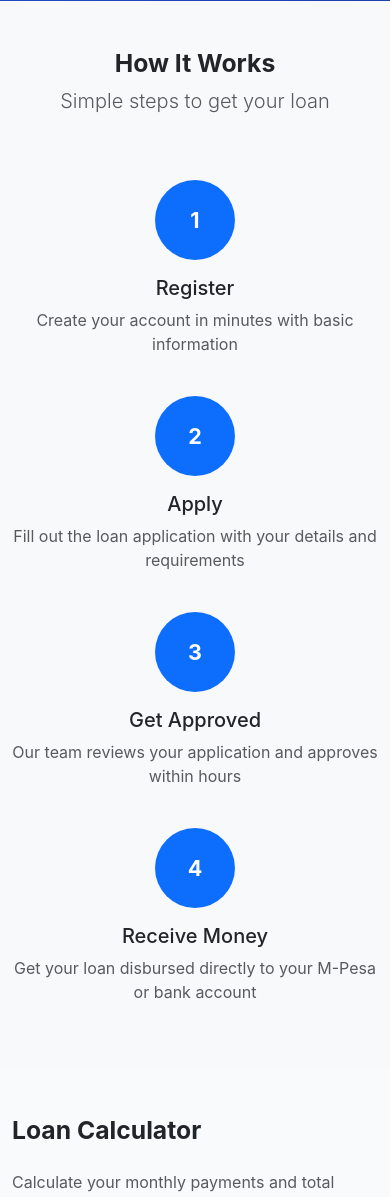
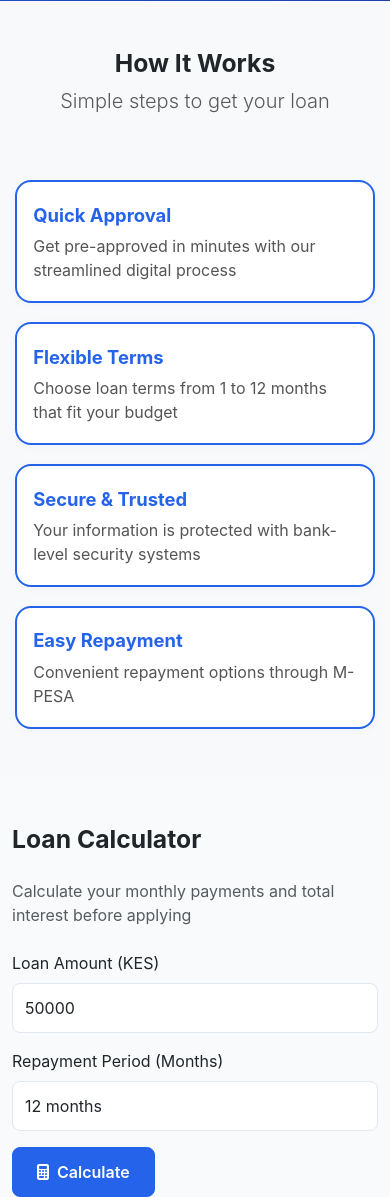
Before and after one commit to kibetlelgo/Hela-Credit, a Django app: page / in a window 390 px wide. Shown: the part 994-2191 px from the top of the page. Run offline with Django 4.2, Linux system fonts and the light colour scheme.

```diff
--- a/templates/loans/index.html
+++ b/templates/loans/index.html
@@ -81,8 +81,27 @@
         <p class="lead text-muted">Simple steps to get your loan</p>
       </div>
     </div>
-
-        <div class="row g-4">
+    <!-- Mobile Card Style -->
+    <div class="how-it-works-cards">
+      <div class="how-card">
+        <div class="how-card-title">Quick Approval</div>
+        <div class="how-card-desc">Get pre-approved in minutes with our streamlined digital process</div>
+      </div>
+      <div class="how-card">
+        <div class="how-card-title">Flexible Terms</div>
+        <div class="how-card-desc">Choose loan terms from 1 to 12 months that fit your budget</div>
+      </div>
+      <div class="how-card">
+        <div class="how-card-title">Secure & Trusted</div>
+        <div class="how-card-desc">Your information is protected with bank-level security systems</div>
+      </div>
+      <div class="how-card">
+        <div class="how-card-title">Easy Repayment</div>
+        <div class="how-card-desc">Convenient repayment options through M-PESA</div>
+      </div>
+    </div>
+    <!-- Desktop Grid Style (unchanged) -->
+    <div class="row g-4 how-it-works-grid">
       <div class="col-md-3">
         <div class="text-center">
           <div class="bg-primary text-white rounded-circle d-inline-flex align-items-center justify-content-center mb-3" style="width: 80px; height: 80px;">
@@ -92,7 +111,6 @@
           <p class="text-muted">Create your account in minutes with basic information</p>
         </div>
       </div>
-
       <div class="col-md-3">
         <div class="text-center">
           <div class="bg-primary text-white rounded-circle d-inline-flex align-items-center justify-content-center mb-3" style="width: 80px; height: 80px;">
@@ -102,7 +120,6 @@
           <p class="text-muted">Fill out the loan application with your details and requirements</p>
         </div>
       </div>
-
       <div class="col-md-3">
         <div class="text-center">
           <div class="bg-primary text-white rounded-circle d-inline-flex align-items-center justify-content-center mb-3" style="width: 80px; height: 80px;">
@@ -112,7 +129,6 @@
           <p class="text-muted">Our team reviews your application and approves within hours</p>
         </div>
       </div>
-
       <div class="col-md-3">
         <div class="text-center">
           <div class="bg-primary text-white rounded-circle d-inline-flex align-items-center justify-content-center mb-3" style="width: 80px; height: 80px;">
@@ -590,5 +606,42 @@ document.addEventListener('DOMContentLoaded', function() {
     font-size: 1.15rem;
   }
 }
+
+/* How It Works Steps Card Style for Mobile */
+@media (max-width: 768px) {
+  .how-it-works-cards {
+    display: flex;
+    flex-direction: column;
+    gap: 1.2rem;
+  }
+  .how-card {
+    background: #fff;
+    border: 2px solid #2563eb;
+    border-radius: 16px;
+    padding: 1.2rem 1rem;
+    box-shadow: 0 2px 8px rgba(37,99,235,0.04);
+    margin: 0 0.2rem;
+    text-align: left;
+    display: flex;
+    flex-direction: column;
+    align-items: flex-start;
+  }
+  .how-card-title {
+    color: #2563eb;
+    font-weight: 700;
+    font-size: 1.15rem;
+    margin-bottom: 0.3rem;
+  }
+  .how-card-desc {
+    color: #555;
+    font-size: 1rem;
+    font-weight: 400;
+  }
+  /* Hide the old grid on mobile */
+  .how-it-works-grid { display: none !important; }
+}
+@media (min-width: 769px) {
+  .how-it-works-cards { display: none !important; }
+}
 </style>
 {% endblock %}
```
Lines whose indentation alone changed are shown as unchanged.
